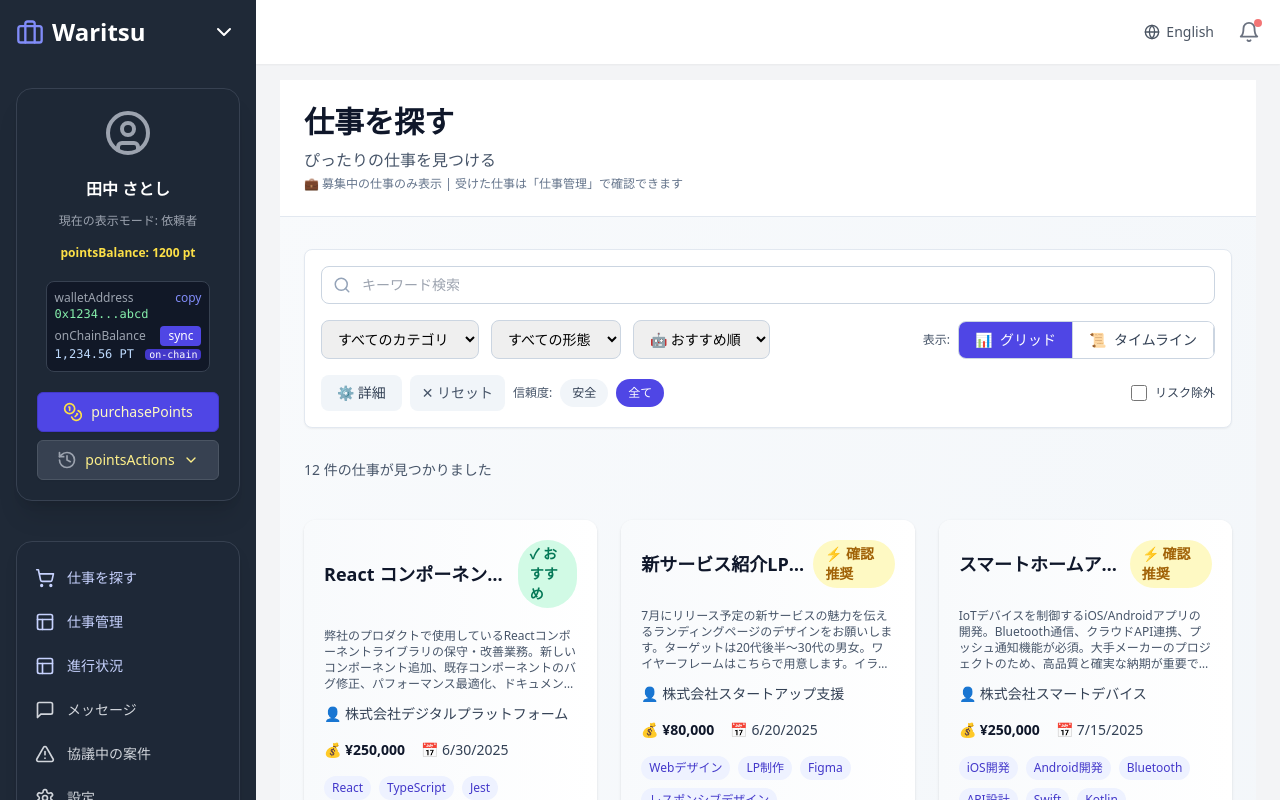
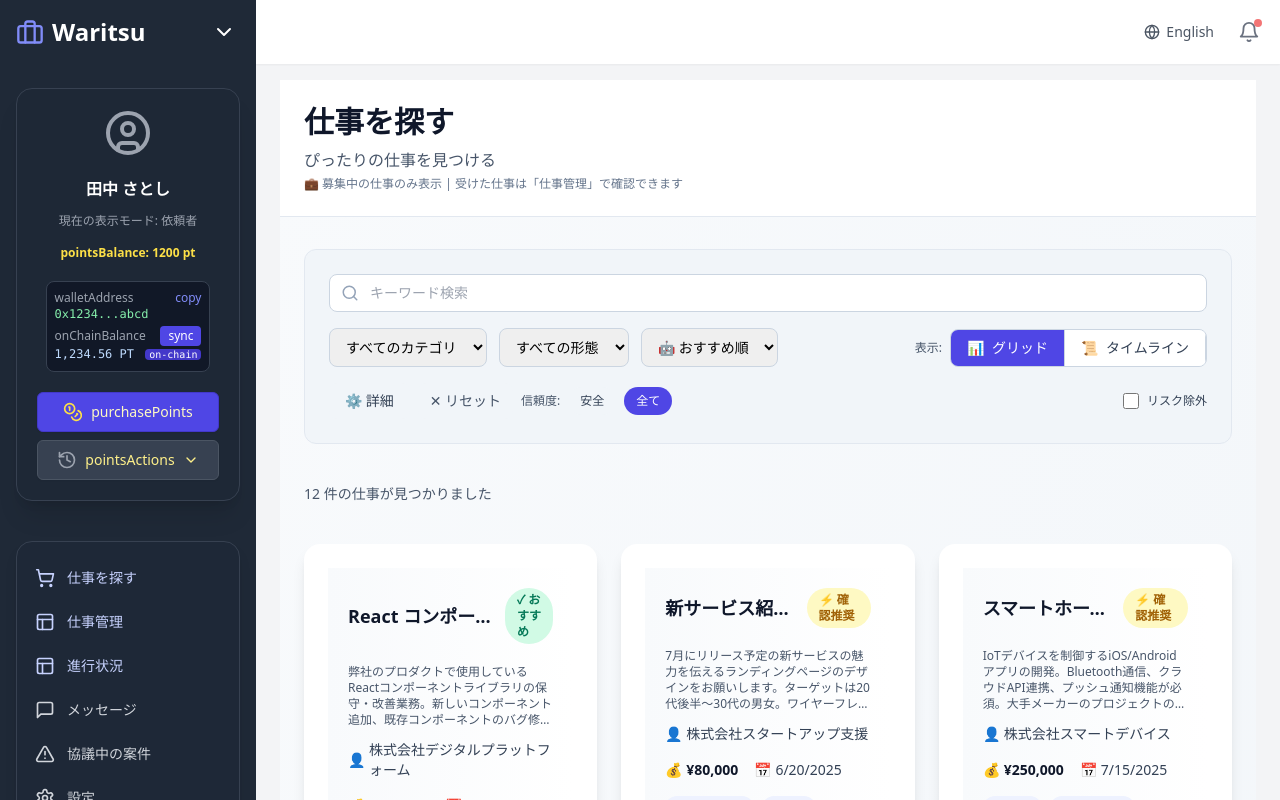
Before and after one commit to ken2san/escrow-app-project, a React (Create React App) app: page / in a window 1280 px wide. Built offline with nearby package versions, Linux system fonts and the light colour scheme.

Commit message:
style: Unify card, filter bar, score, button, and badge layout/colors for simple consistent UI

```diff
--- a/src/pages/JobsSearchPage.js
+++ b/src/pages/JobsSearchPage.js
@@ -129,7 +129,7 @@ export default function JobsSearchPage() {
 
       <div className="max-w-7xl mx-auto px-6 py-8">
         {/* Top Filter Bar - Mobile optimized with hamburger menu */}
-        <div className="bg-white rounded-lg shadow-sm border border-slate-200 p-4 mb-8 sticky top-24 z-20">
+        <div className="bg-slate-100 rounded-xl border border-slate-200 p-6 mb-10 sticky top-24 z-20 shadow-none">
           <div className="flex flex-col gap-4">
             {/* Search + Mobile Menu Toggle */}
             <div className="flex gap-2">
@@ -507,16 +507,7 @@ function JobCard({ job, pendingApplications = [], onApply }) {
   const recommendationIcon = getScoreIcon(job.recommendationScore);
 
   // AI Flag styling
-  const getFlagStyle = () => {
-    const base = 'px-3 py-1 rounded-full font-bold text-sm';
-    if (job.recommendationFlag === 'green') {
-      return `${base} bg-emerald-100 text-emerald-700`;
-    } else if (job.recommendationFlag === 'red') {
-      return `${base} bg-red-100 text-red-700`;
-    } else {
-      return `${base} bg-yellow-100 text-yellow-700`;
-    }
-  };
+  // バッジはインラインclassで統一
 
   // First shift time badge for hourly jobs
   const getFirstShift = (jobData) => {
@@ -554,14 +545,18 @@ function JobCard({ job, pendingApplications = [], onApply }) {
   return (
     <>
 
-      <div className="bg-white rounded-xl shadow hover:shadow-lg transition overflow-hidden flex flex-col">
+      <div className="bg-white rounded-2xl shadow-lg transition overflow-hidden flex flex-col p-6">
         {/* Card Top: Title, Badge, Info */}
         <div className="p-5 border-b border-slate-100 bg-gradient-to-r from-slate-50 to-white flex flex-col gap-3">
           <div className="flex items-center gap-2 mb-1">
             <h3 className="text-lg font-bold text-slate-900 truncate">{job.title}</h3>
-            <span className={getFlagStyle()}>
-              {job.recommendationFlag === 'green' ? '✓ おすすめ' : job.recommendationFlag === 'red' ? '⚠️ 要注意' : '⚡ 確認推奨'}
-            </span>
+            {job.recommendationFlag === 'green' ? (
+              <span className="bg-emerald-100 text-emerald-700 px-3 py-1 rounded-full text-xs font-bold">✓ おすすめ</span>
+            ) : job.recommendationFlag === 'red' ? (
+              <span className="bg-red-100 text-red-700 px-3 py-1 rounded-full text-xs font-bold">⚠️ 要注意</span>
+            ) : (
+              <span className="bg-yellow-100 text-yellow-700 px-3 py-1 rounded-full text-xs font-bold">⚡ 確認推奨</span>
+            )}
           </div>
           {job.description && (
             <p className="text-xs text-slate-600 mt-1 line-clamp-4">
@@ -585,10 +580,10 @@ function JobCard({ job, pendingApplications = [], onApply }) {
           )}
           <button
             onClick={handleApply}
-            className={`w-full mt-3 px-4 py-2 rounded-lg font-bold text-sm transition whitespace-nowrap ${
+            className={`w-full mt-3 px-4 py-2 rounded-lg font-bold text-sm transition whitespace-nowrap shadow ${
               applicationStatus
                 ? 'bg-slate-300 text-slate-500 cursor-not-allowed opacity-60'
-                : 'bg-gradient-to-r from-indigo-600 to-indigo-700 text-white hover:from-indigo-700 hover:to-indigo-800 shadow-lg hover:shadow-xl'
+                : 'bg-gradient-to-r from-indigo-500 to-indigo-600 text-white hover:from-indigo-600 hover:to-indigo-700'
             }`}
             disabled={!!applicationStatus}
           >
@@ -599,8 +594,8 @@ function JobCard({ job, pendingApplications = [], onApply }) {
         {/* ...existing code... (no AIおすすめ度 row) */}
 
         {/* Score Icons */}
-        <div className="p-4 md:p-6 border-b border-slate-200">
-          <div className="grid grid-cols-2 md:grid-cols-4 gap-2 md:gap-3 mb-4">
+        <div className="bg-slate-50 rounded-xl p-3 mt-4">
+          <div className="grid grid-cols-2 md:grid-cols-4 gap-2 md:gap-3 mb-2">
             <div className="flex flex-col items-center">
               <p className="text-xs text-slate-600 mb-1 md:mb-2 text-center min-h-[20px] flex items-center justify-center whitespace-nowrap">契約の透明性</p>
               <div className={`w-12 h-12 md:w-14 md:h-14 rounded-full ${mScoreIcon.bg} flex items-center justify-center`}>
```
